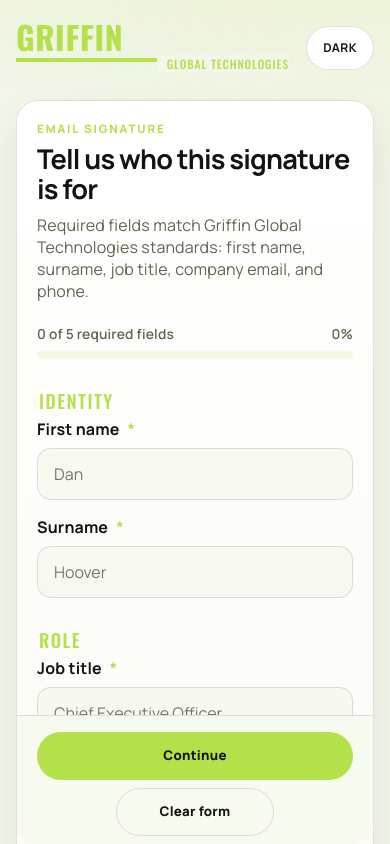
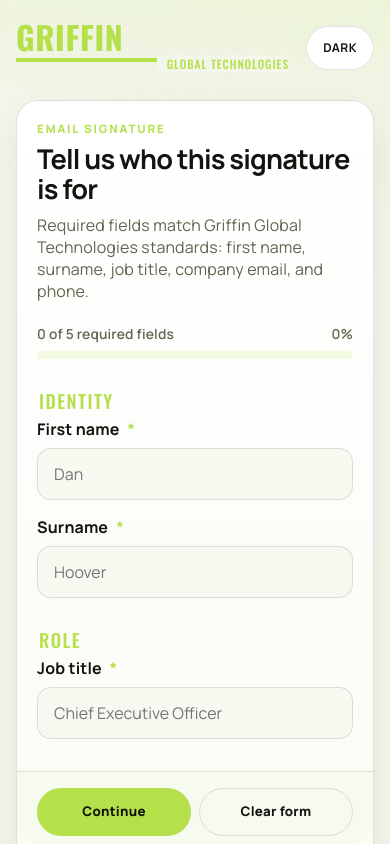
Before and after one commit to GRIFFINGlobalTech/email-signature-generator, a React (Vite) app: page / in a window 390 px wide. Shown: the top 844 px of the page. Built offline with nearby package versions, Linux system fonts and the light colour scheme.

Commit message:
fix: improve mobile action button layout

```diff
--- a/src/index.css
+++ b/src/index.css
@@ -693,17 +693,9 @@
     overflow-wrap: anywhere;
   }
 
-  .form-actions .btn--primary,
-  .form-actions .btn--back,
-  .form-actions--form .btn--ghost {
+  .form-actions--success .btn:first-child,
+  .studio__actions .btn:first-child {
     grid-column: 1 / -1;
-  }
-
-  .form-actions--form .btn--ghost,
-  .studio__actions .btn--back {
-    justify-self: center;
-    width: auto;
-    min-width: 50%;
   }
 }
 
@@ -717,18 +709,6 @@
   }
 }
 
-@media (max-width: 379px) {
-  .form-actions--success {
-    grid-template-columns: minmax(0, 1fr);
-  }
-}
-
-@media (max-width: 359px) {
-  .studio__actions {
-    grid-template-columns: minmax(0, 1fr);
-  }
-}
-
 @media (prefers-reduced-motion: reduce) {
   .progress__fill,
   .field input,
```
Also changed, not shown: 1 other file (tests, documents, lock files or other folders).
